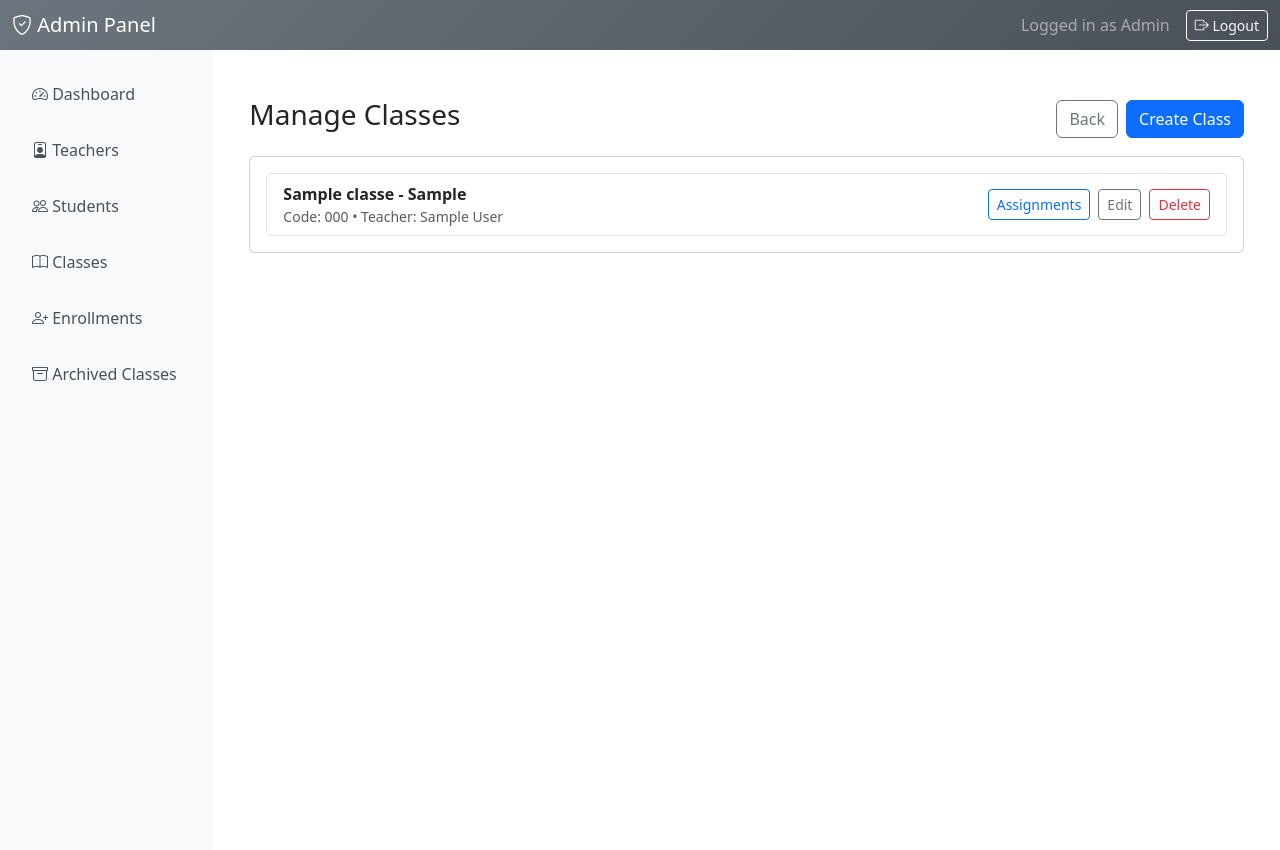
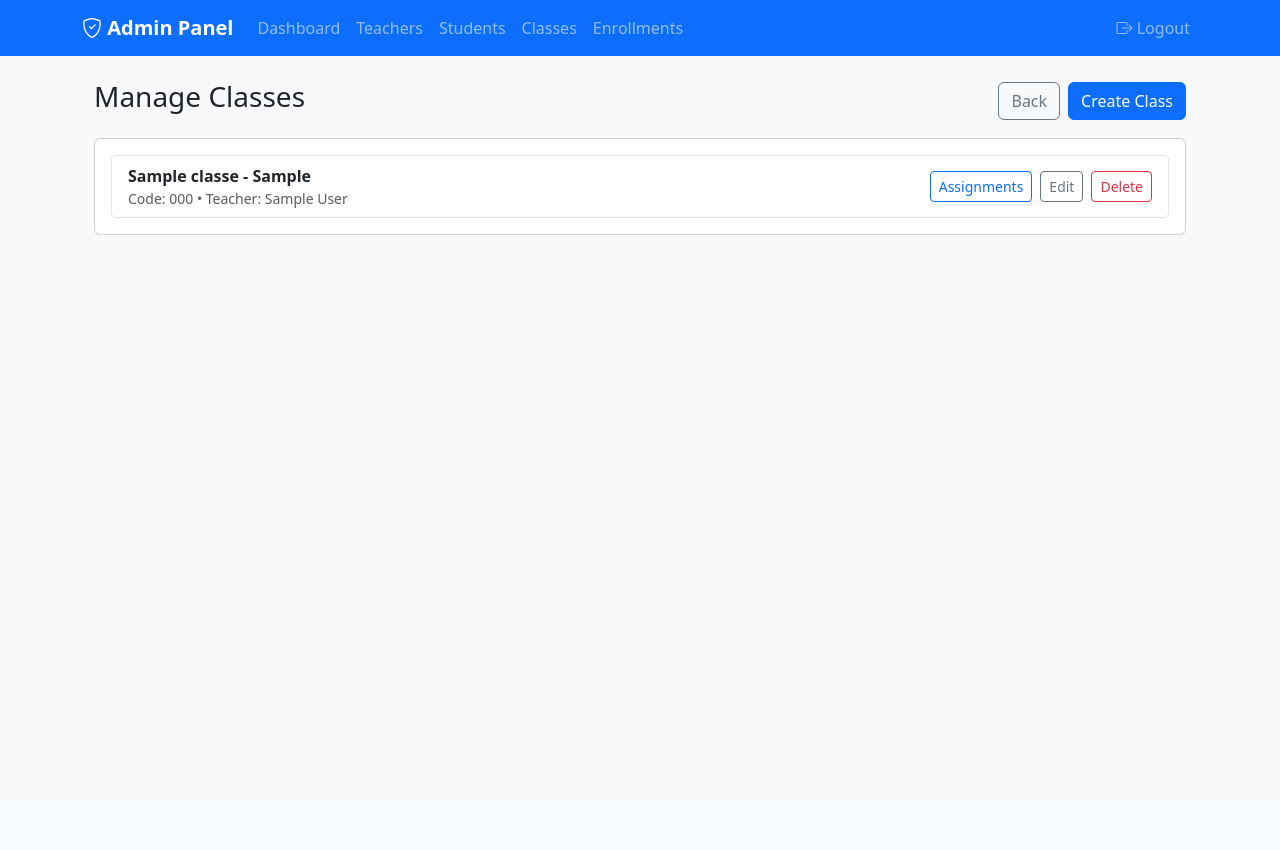
Before and after one commit to aldrinivanmiole-cell/CapstoneProject, a Flask app: page /admin/classes in a window 1280 px wide. After the commit the page ends 235 px from the top, so only its background shows below. Run offline with Flask 3, Linux system fonts and the light colour scheme; the visitor is signed in with stand-in values (Sample User, id 1); tables that the repository leaves empty hold one stand-in row (values such as "Sample post").

Commit message:
Fix admin design to match original and remove archive functionality

```diff
--- a/app.py
+++ b/app.py
@@ -1997,13 +1997,13 @@ def admin_dashboard():
         teacher_count = db.query(Teacher).count()
         student_count = db.query(Student).count()
         class_count = db.query(Class).count()
-        archived_count = db.query(Class).filter_by(is_archived=True).count()
-        classes = db.query(Class).order_by(Class.created_at.desc()).limit(20).all()
+        enrollment_count = db.query(Enrollment).count()
+        classes = db.query(Class).filter_by(is_archived=False).order_by(Class.created_at.desc()).limit(10).all()
         return render_template("admin_dashboard.html",
                                teacher_count=teacher_count,
                                student_count=student_count,
                                class_count=class_count,
-                               archived_count=archived_count,
+                               enrollment_count=enrollment_count,
                                classes=classes)
     finally:
         db.close()
--- a/templates/admin_base.html
+++ b/templates/admin_base.html
@@ -3,61 +3,55 @@
 <head>
     <meta charset="utf-8">
     <meta name="viewport" content="width=device-width, initial-scale=1">
-    <title>Admin Panel - Classroom Management</title>
+    <title>{% block title %}Admin Panel{% endblock %} - Classroom Management</title>
     <link href="https://cdn.jsdelivr.net/npm/bootstrap@5.3.0/dist/css/bootstrap.min.css" rel="stylesheet">
     <link href="https://cdn.jsdelivr.net/npm/bootstrap-icons@1.10.0/font/bootstrap-icons.css" rel="stylesheet">
     <style>
-        .admin-header { background: linear-gradient(135deg, #6c757d 0%, #495057 100%); }
-        .admin-sidebar { background-color: #f8f9fa; min-height: 100vh; }
-        .admin-nav-link { color: #495057; text-decoration: none; padding: 0.75rem 1rem; display: block; border-radius: 0.5rem; margin: 0.25rem 0; }
-        .admin-nav-link:hover { background-color: #e9ecef; color: #212529; }
-        .admin-nav-link.active { background-color: #6c757d; color: white; }
+        body { background-color: #f8f9fa; }
+        .navbar-brand { font-weight: bold; }
     </style>
 </head>
 <body>
-    <!-- Admin Header -->
-    <nav class="navbar admin-header text-white">
-        <div class="container-fluid">
-            <span class="navbar-brand mb-0 h1 text-white">
+    <!-- Navigation -->
+    <nav class="navbar navbar-expand-lg navbar-dark bg-primary">
+        <div class="container">
+            <a class="navbar-brand" href="{{ url_for('admin_dashboard') }}">
                 <i class="bi bi-shield-check"></i> Admin Panel
-            </span>
-            <div class="d-flex align-items-center gap-3">
-                <span class="text-white-50">Logged in as Admin</span>
-                <a href="{{ url_for('admin_logout') }}" class="btn btn-outline-light btn-sm">
+            </a>
+            <button class="navbar-toggler" type="button" data-bs-toggle="collapse" data-bs-target="#navbarNav">
+                <span class="navbar-toggler-icon"></span>
+            </button>
+            <div class="collapse navbar-collapse" id="navbarNav">
+                <ul class="navbar-nav me-auto">
+                    <li class="nav-item">
+                        <a class="nav-link" href="{{ url_for('admin_dashboard') }}">Dashboard</a>
+                    </li>
+                    <li class="nav-item">
+                        <a class="nav-link" href="{{ url_for('admin_teachers') }}">Teachers</a>
+                    </li>
+                    <li class="nav-item">
+                        <a class="nav-link" href="{{ url_for('admin_students') }}">Students</a>
+                    </li>
+                    <li class="nav-item">
+                        <a class="nav-link" href="{{ url_for('admin_classes') }}">Classes</a>
+                    </li>
+                    <li class="nav-item">
+                        <a class="nav-link" href="{{ url_for('admin_enrollments') }}">Enrollments</a>
+                    </li>
+                </ul>
+                <ul class="navbar-nav">
+                    <li class="nav-item">
+                        <a class="nav-link" href="{{ url_for('admin_logout') }}">
                             <i class="bi bi-box-arrow-right"></i> Logout
                         </a>
+                    </li>
+                </ul>
             </div>
         </div>
     </nav>
 
-    <div class="container-fluid">
-        <div class="row">
-            <!-- Admin Sidebar -->
-            <div class="col-md-2 admin-sidebar p-3">
-                <nav class="nav flex-column">
-                    <a href="{{ url_for('admin_dashboard') }}" class="admin-nav-link">
-                        <i class="bi bi-speedometer2"></i> Dashboard
-                    </a>
-                    <a href="{{ url_for('admin_teachers') }}" class="admin-nav-link">
-                        <i class="bi bi-person-badge"></i> Teachers
-                    </a>
-                    <a href="{{ url_for('admin_students') }}" class="admin-nav-link">
-                        <i class="bi bi-people"></i> Students
-                    </a>
-                    <a href="{{ url_for('admin_classes') }}" class="admin-nav-link">
-                        <i class="bi bi-book"></i> Classes
-                    </a>
-                    <a href="{{ url_for('admin_enrollments') }}" class="admin-nav-link">
-                        <i class="bi bi-person-plus"></i> Enrollments
-                    </a>
-                    <a href="{{ url_for('archived_classes') }}" class="admin-nav-link">
-                        <i class="bi bi-archive"></i> Archived Classes
-                    </a>
-                </nav>
-            </div>
-
     <!-- Main Content -->
-            <div class="col-md-10 p-4">
+    <div class="container mt-4">
         <!-- Flash Messages -->
         {% with messages = get_flashed_messages(with_categories=true) %}
             {% if messages %}
@@ -73,8 +67,6 @@
         <!-- Page Content -->
         {% block content %}{% endblock %}
     </div>
-        </div>
-    </div>
 
     <script src="https://cdn.jsdelivr.net/npm/bootstrap@5.3.0/dist/js/bootstrap.bundle.min.js"></script>
 </body>
```
Also changed, not shown: templates/admin_dashboard.html (+35 -3 lines). Lines whose indentation alone changed are shown as unchanged.
